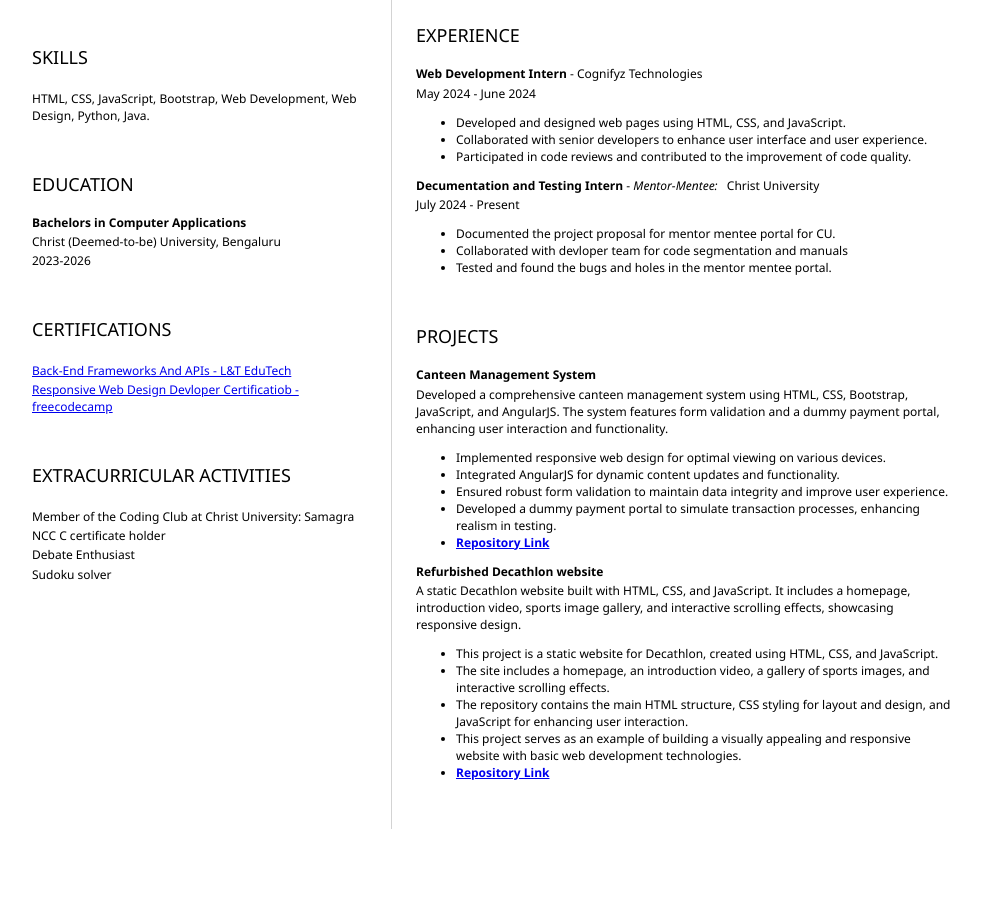
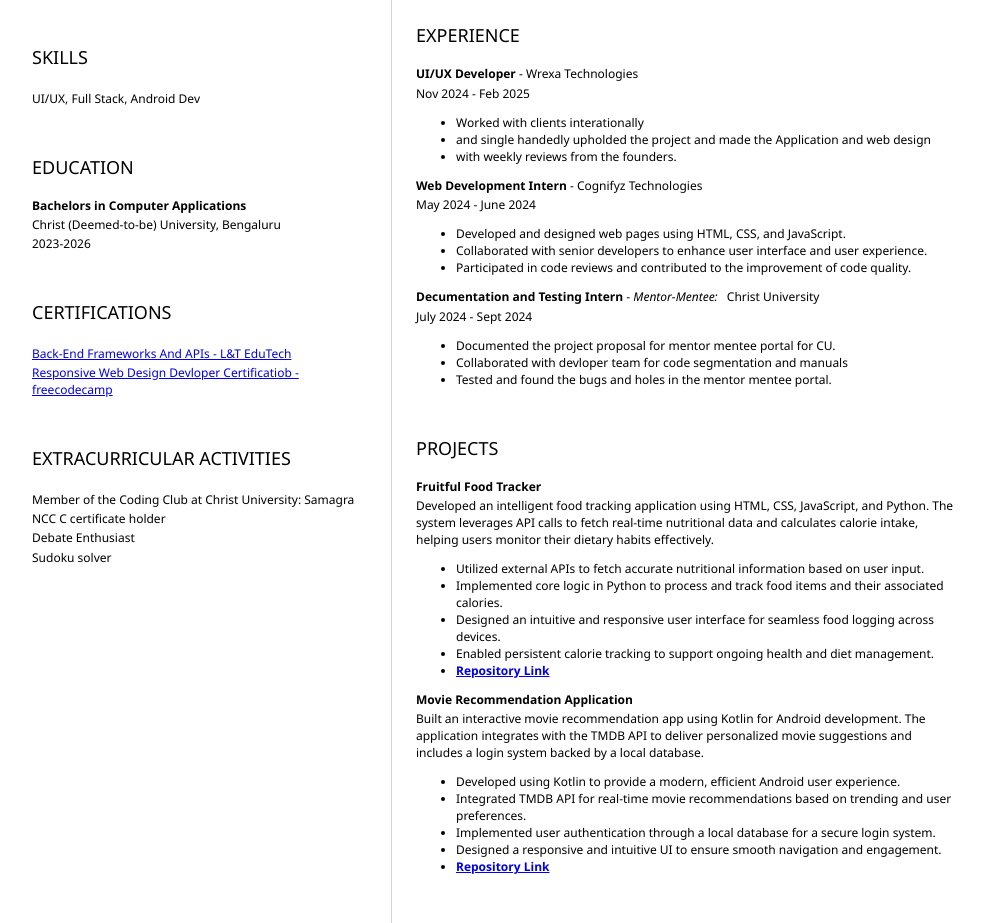
Before and after one commit to yesanisha/anisha.github.io, a plain HTML site: page index.html in a window 1280 px wide. Shown: the part 336-1259 px from the top of the page, without its empty margins (152-1136 px from the left). Before the commit the page ends 1165 px from the top, so only its background shows below. Drawn offline with Linux system fonts and the light colour scheme.

Commit message:
Update index.html

```diff
--- a/index.html
+++ b/index.html
@@ -35,7 +35,7 @@
             </section>
             <section>
                 <h2>SKILLS</h2>
-                <p>HTML, CSS, JavaScript, Bootstrap, Web Development, Web Design, Python, Java. </p>
+                <p>UI/UX, Full Stack, Android Dev</p>
             </section>
             <section>
                 <h2>EDUCATION</h2>
@@ -75,6 +75,15 @@
             </section>
             <section>
                 <h2>EXPERIENCE</h2>
+
+                 <b>UI/UX Developer</b> - Wrexa Technologies
+                <p>Nov 2024 - Feb 2025</p>
+                <ul>
+                    <li>Worked with clients interationally</li>
+                    <li>and single handedly upholded the project and made the Application and web design</li>
+                    <li>with weekly reviews from the founders.</li>
+                </ul>
+
                 <b>Web Development Intern</b> - Cognifyz Technologies
                 <p>May 2024 - June 2024</p>
                 <ul>
@@ -84,7 +93,7 @@
                 </ul>
 
                 <b>Decumentation and Testing Intern</b> - <i>Mentor-Mentee: </i> Christ University
-                <p>July 2024 - Present</p>
+                <p>July 2024 - Sept 2024</p>
                 <ul>
                     <li>Documented the project proposal for mentor mentee portal for CU.</li>
                     <li>Collaborated with devloper team for code segmentation and manuals</li>
@@ -94,26 +103,26 @@
             </section>
             <section>
                 <h2>PROJECTS</h2>
-                <b>Canteen Management System</b>
-                <p>Developed a comprehensive canteen management system using HTML, CSS, Bootstrap, JavaScript, and AngularJS. The system features form validation and a dummy payment portal, enhancing user interaction and functionality.</p>
-                <ul>
-                    <li>Implemented responsive web design for optimal viewing on various devices.</li>
-                    <li>Integrated AngularJS for dynamic content updates and functionality.</li>
-                    <li>Ensured robust form validation to maintain data integrity and improve user experience.</li>
-                    <li>Developed a dummy payment portal to simulate transaction processes, enhancing realism in testing.</li>
-                    <li><a href=https://github.com/yesanisha/Canteen-management-system><b>Repository Link</b></a></li>
-                </ul>
+                <b>Fruitful Food Tracker</b>
+<p>Developed an intelligent food tracking application using HTML, CSS, JavaScript, and Python. The system leverages API calls to fetch real-time nutritional data and calculates calorie intake, helping users monitor their dietary habits effectively.</p>
+<ul>
+    <li>Utilized external APIs to fetch accurate nutritional information based on user input.</li>
+    <li>Implemented core logic in Python to process and track food items and their associated calories.</li>
+    <li>Designed an intuitive and responsive user interface for seamless food logging across devices.</li>
+    <li>Enabled persistent calorie tracking to support ongoing health and diet management.</li>
+    <li><a href="https://github.com/yesanisha/fruitful-food-tracker"><b>Repository Link</b></a></li>
+</ul>
 
-                <b>Refurbished Decathlon website</b>
-                <p>A static Decathlon website built with HTML, CSS, and JavaScript. It includes a homepage, introduction video, sports image gallery, and interactive scrolling effects, showcasing responsive design.</p>
-                <ul>
-                    <li>This project is a static website for Decathlon, created using HTML, CSS, and JavaScript.</li>
-                    <li>The site includes a homepage, an introduction video, a gallery of sports images, and interactive scrolling effects.</li>
-                    <li>The repository contains the main HTML structure, CSS styling for layout and design, and JavaScript for enhancing user interaction.</li>
-                    <li>This project serves as an example of building a visually appealing and responsive website with basic web development technologies.</li>
+                <b>Movie Recommendation Application</b>
+<p>Built an interactive movie recommendation app using Kotlin for Android development. The application integrates with the TMDB API to deliver personalized movie suggestions and includes a login system backed by a local database.</p>
+<ul>
+    <li>Developed using Kotlin to provide a modern, efficient Android user experience.</li>
+    <li>Integrated TMDB API for real-time movie recommendations based on trending and user preferences.</li>
+    <li>Implemented user authentication through a local database for a secure login system.</li>
+    <li>Designed a responsive and intuitive UI to ensure smooth navigation and engagement.</li>
+    <li><a href="https://github.com/yesanisha/movie-recommendation-app"><b>Repository Link</b></a></li>
+</ul>
 
-                    <li><a href=https://github.com/yesanisha/Website-using-HTML-css-and-JS><b>Repository Link</b></a></li>
-                </ul>
             </section>
 
         </article>
```
